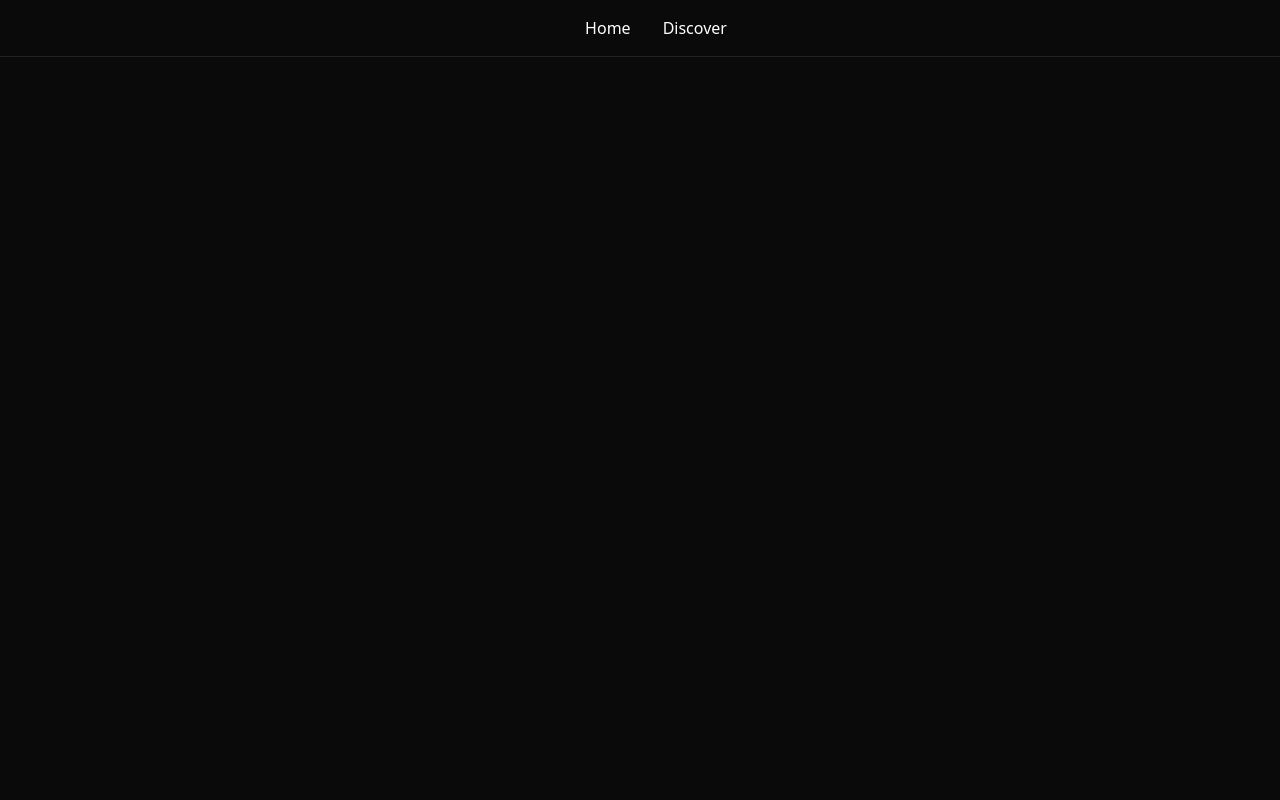
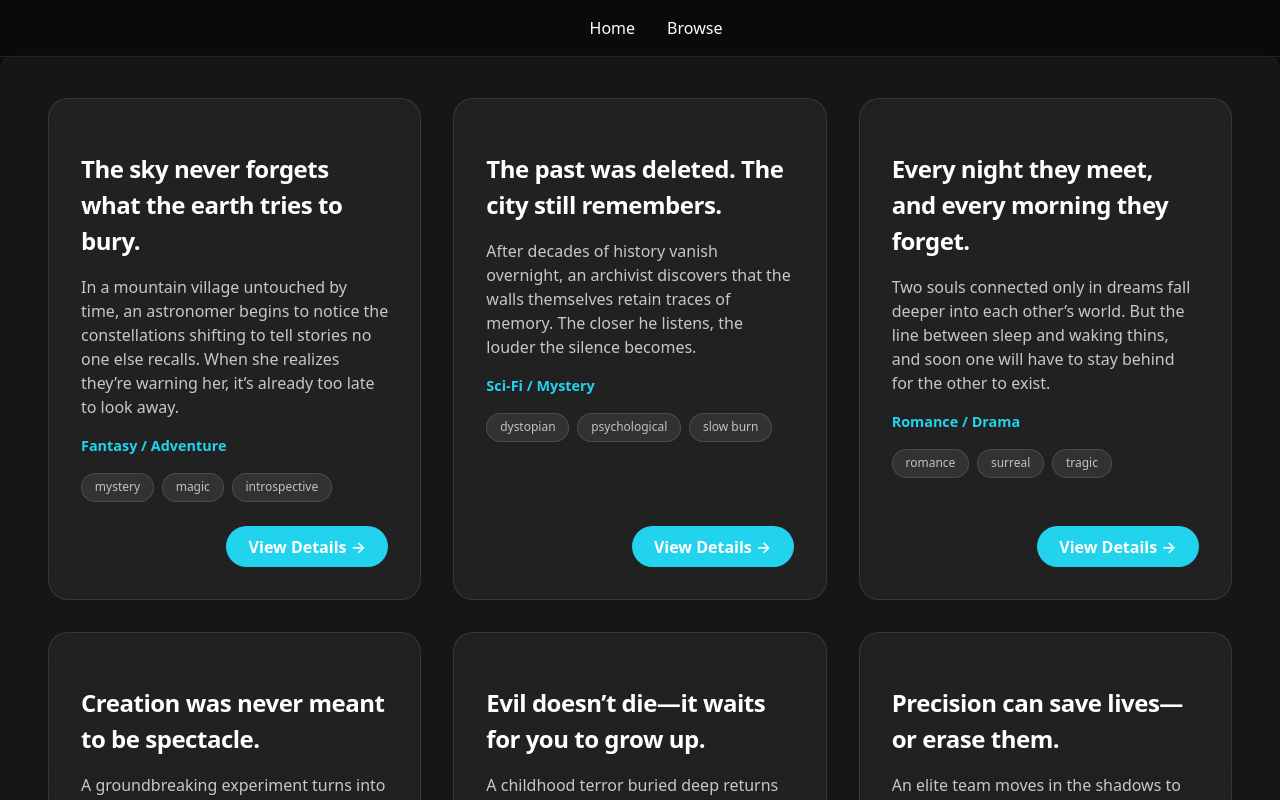
Before and after one commit to Travisaurus-Rex/not-by-the-cover-frontend, a React (Vite) app: page /browse in a window 1280 px wide. Before the commit this address had no page. Built offline with nearby package versions, Linux system fonts and the light colour scheme.

Commit message:
add a browse page

```diff
--- a/src/App.tsx
+++ b/src/App.tsx
@@ -1,6 +1,7 @@
 import { BrowserRouter, Routes, Route, Link } from "react-router-dom";
 import Home from "./components/Home";
 import Discover from "./components/Discover";
+import Browse from "./components/Browse";
 
 export default function App() {
   return (
@@ -23,14 +24,15 @@ export default function App() {
         <Link to="/" style={{ color: "#fff", textDecoration: "none" }}>
           Home
         </Link>
-        <Link to="/discover" style={{ color: "#fff", textDecoration: "none" }}>
-          Discover
+        <Link to="/browse" style={{ color: "#fff", textDecoration: "none" }}>
+          Browse
         </Link>
       </nav>
 
       <Routes>
         <Route path="/" element={<Home />} />
         <Route path="/discover" element={<Discover />} />
+        <Route path="/browse" element={<Browse />} />
       </Routes>
     </BrowserRouter>
   );
--- a/src/components/Browse.tsx
+++ b/src/components/Browse.tsx
@@ -0,0 +1,24 @@
+import BookCard from "../components/BookCard";
+import { books } from "../data/books";
+
+export default function Browse() {
+  return (
+    <div
+      style={{
+        marginTop: "50px",
+        display: "grid",
+        gridTemplateColumns: "repeat(auto-fit, minmax(320px, 1fr))",
+        gap: "2rem",
+        padding: "3rem",
+        aspectRatio: "5 / 3", // ensures width > height
+        minHeight: "250px",
+        background: "rgba(255,255,255,0.05)",
+        borderRadius: "20px",
+      }}
+    >
+      {books.map((book) => (
+        <BookCard key={book.id} book={book} />
+      ))}
+    </div>
+  );
+}
```
